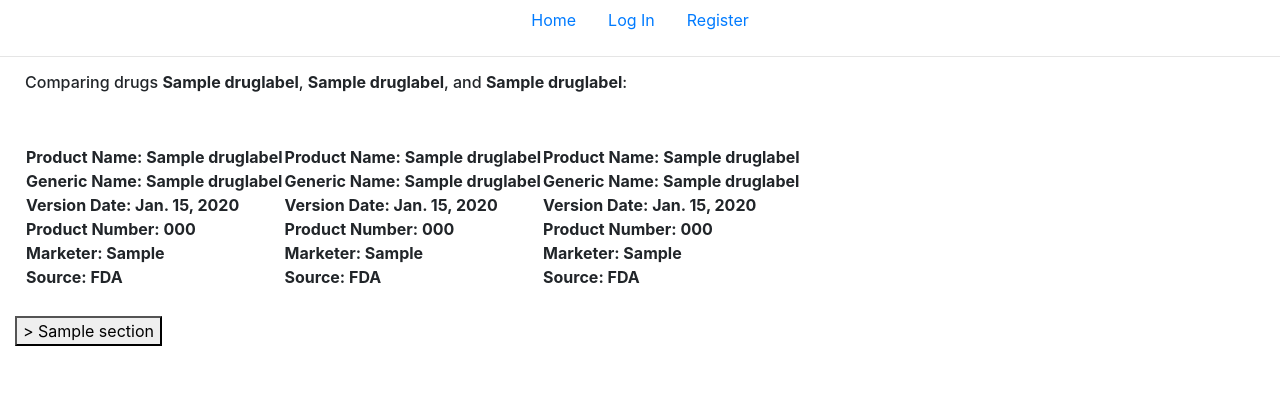
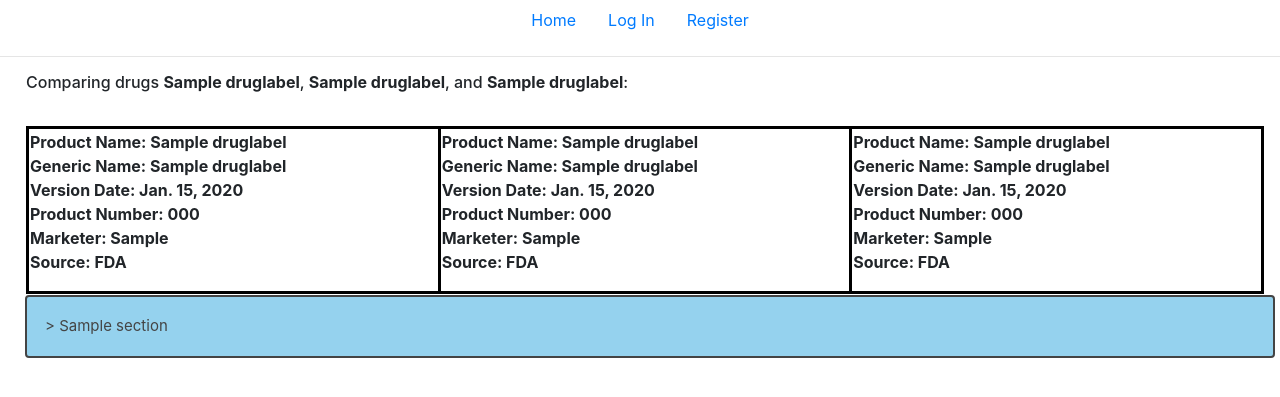
Before and after one commit to globalrx/globalrx, a Django app: template dle/compare/templates/compare/compare_labels.html in a window 1280 px wide. Shown: the top 397 px of the page. Run offline with Django 4.2, Linux system fonts and the light colour scheme; tables that the repository leaves empty hold one stand-in row (values such as "Sample post"); the template is opened without the code that fills it: values that come from a table or form of the project are taken from there, most other values are stand-ins (such as "Sample title", 1, 10 or a date in 2020); some libraries are stand-ins or nearby versions.

Commit message:
update by executing collectstatic

```diff
--- a/dle/static/compare/styles.css
+++ b/dle/static/compare/styles.css
@@ -9,36 +9,71 @@
 }
 
 .row {
-    margin: 10px;
-    /* padding-left: 10px;  */
+    margin: 1px;
+    padding-left: 10px;
 }
 
 .sec-header > div {
+    margin-left: 5px;
+    margin-right: 5px;
     text-align: center;
+    border-radius: 8px;
+    border:3px solid black;
 }
 
-.sec-content > div {
-    margin-left: 10px;
-    padding-left: 1px;
-    border-radius: 8px;
+/* highlight green if the sections are exact matches */
+.matching-section {
+    border:3px solid green;
+    vertical-align: top;
 }
 
-.sec-match > div {
-    border:3px solid green;
-}
-
-.sec-diff > div {
+/* highlight red if the sections have diffs */
+.diff-section {
     border:3px solid red;
+    vertical-align: top;
 }
 
 .diff-text-highlight {
     background-color:rgba(240, 14, 14, 0.575);
 }
 
-.matching-text-highlight {
-    background-color:rgba(14, 240, 74, 0.575);
-}
-
 .error-msg-display {
     background-color:rgba(240, 14, 14, 0.575);
 }
+
+/* Style the button that is used to open and close the collapsible content */
+.collapsible {
+    background-color:rgb(149, 210, 238);
+    color: #444;
+    cursor: pointer;
+    margin-left: 10px;
+    padding: 18px;
+    width: 100%;
+    text-align: left;
+    outline: auto;
+    font-size: 15px;
+}
+
+/* Add a background color to the button if it is clicked on and when moving the mouse over it (hover) */
+.active, .collapsible:hover {
+    background-color: #ccc;
+}
+
+/* Style the collapsible content. Note: hidden by default */
+.sec-content {
+    display: none;
+    overflow: hidden;
+    background-color: #f1f1f1;
+}
+
+.section-table {
+    table-layout: fixed;
+    border: 1px solid black;
+    border-collapse: collapse;
+    width: 100%;
+}
+
+.section-td {
+    border: 3px solid black;
+    vertical-align: top;
+}
```
